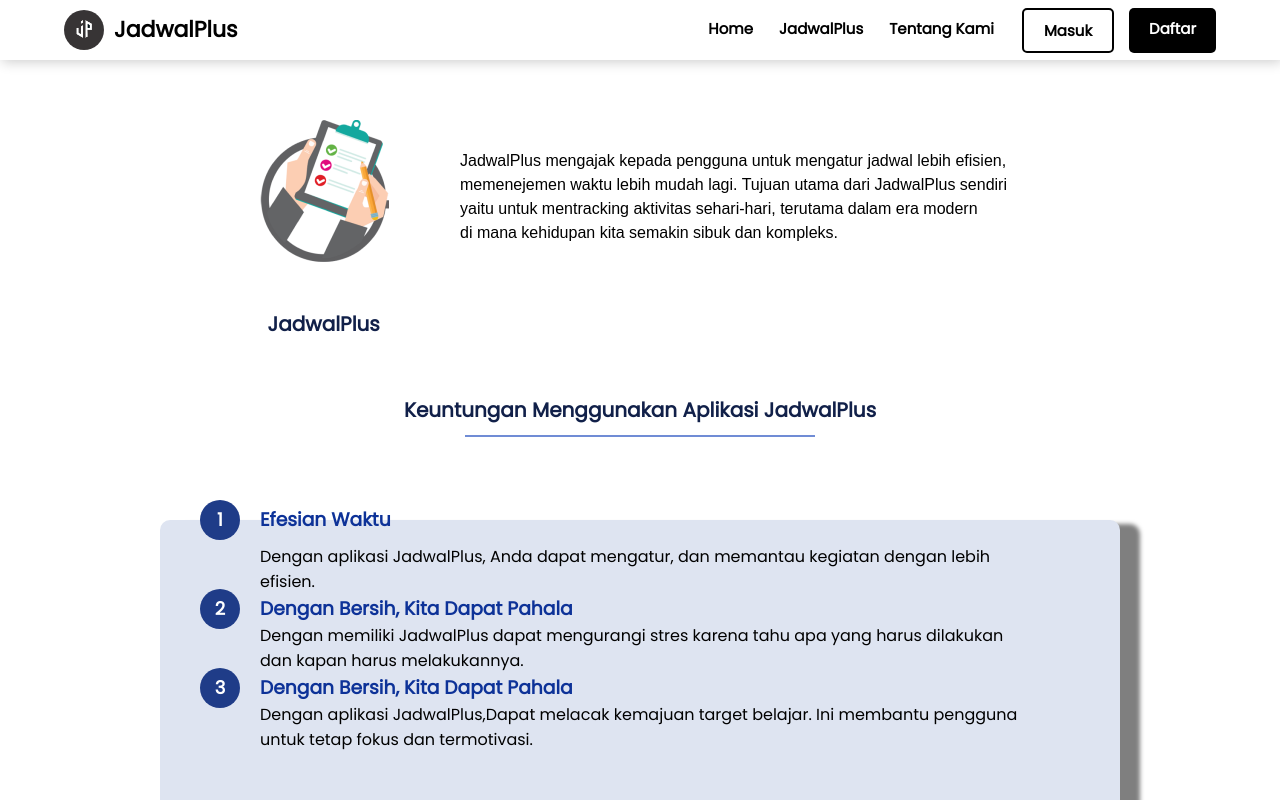
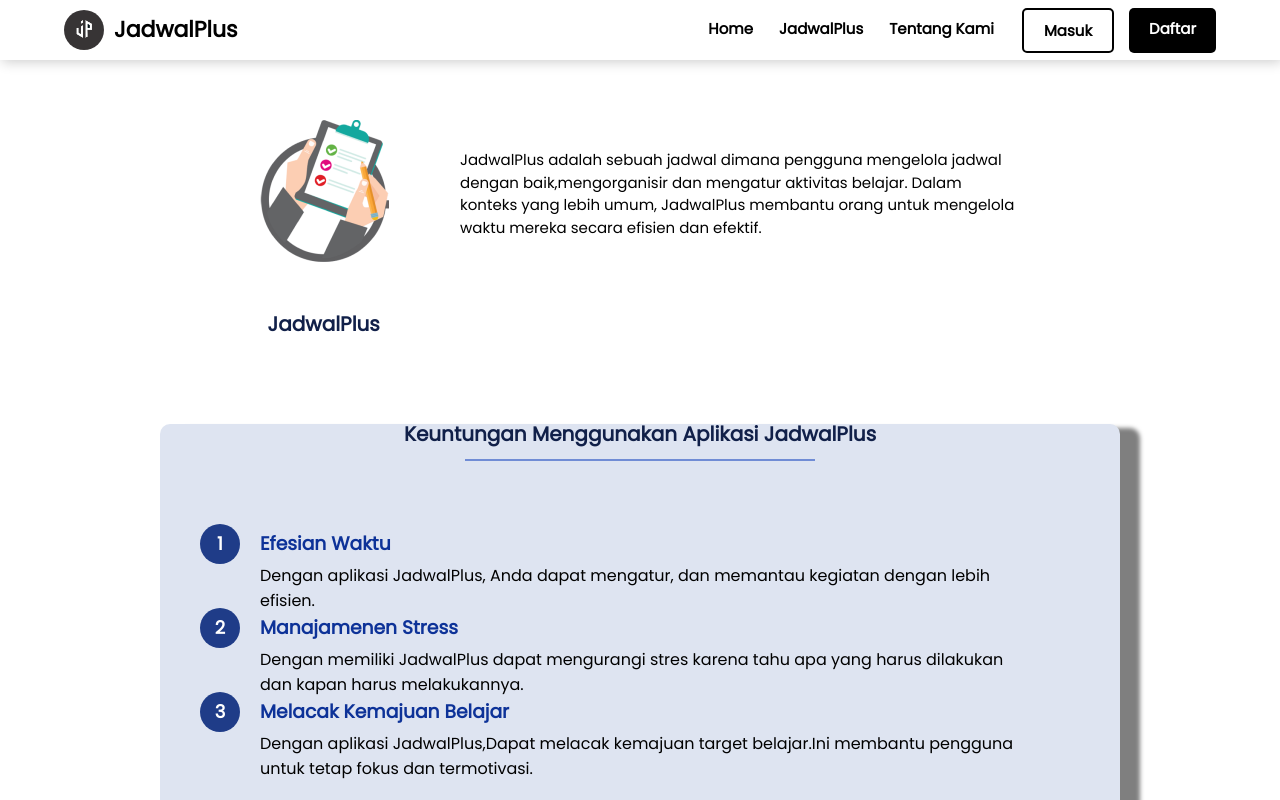
Before and after one commit to rizkyizh/jadwalplus-client, a React (Vite) app: page /JadwalPage in a window 1280 px wide. Shown: the top 800 px of the page. Built offline with nearby package versions, Linux system fonts and the light colour scheme.

Commit message:
membuat editpage dan styling pada halaman tentang kami,jadwalplus

```diff
--- a/src/App.jsx
+++ b/src/App.jsx
@@ -12,6 +12,7 @@ import NavigationBottom from './components/NavigationBottom';
 import AddSchedulePage from './pages/AddSchedulePage';
 import ArsipPage from './pages/ArsipPage';
 import JadwalPage from './pages/JadwalPage';
+import EditPage from './pages/EditPage';
 
 const App = () => {
   // false --> halaman sebelum login
@@ -22,7 +23,7 @@ const App = () => {
 
   if (authUser === false) {
     return (
-      <div>
+      <div className="min-height-100">
         { path !== '/register' && path !== '/login' && <Header /> }
         <main>
           <Routes>
@@ -45,6 +46,7 @@ const App = () => {
         <Route path="/" element={<Beranda />} />
         <Route path="/schedules/arsip" element={<ArsipPage />} />
         <Route path="/schedule/add" element={<AddSchedulePage />} />
+        <Route path="/schedule/edit" element={<EditPage />} />
       </Routes>
       <NavigationBottom />
     </div>
--- a/src/components/Footer.jsx
+++ b/src/components/Footer.jsx
@@ -4,7 +4,7 @@ import './styles/footer.css';
 const Footer = () => {
   return (
     <footer className="copyright-box">
-      <p>&copy; 2023 JadwalPlus. All rights reserved.</p>
+      <p>copy @ 2023 JadwalPlus. All rights reserved.</p>
     </footer>
   );
 };
--- a/src/components/Header.jsx
+++ b/src/components/Header.jsx
@@ -4,7 +4,7 @@ import './styles/header.css';
 
 const Header = () => {
   return (
-    <header>
+    <header className="sticky-top">
       <nav>
         <div className="logo">
           <img src="/image/logo.png" alt="Logo" className="logo-image" />
--- a/src/components/ScheduleItem.jsx
+++ b/src/components/ScheduleItem.jsx
@@ -2,7 +2,7 @@ import React from 'react';
 import PropTypes from 'prop-types';
 import { useDispatch } from 'react-redux';
 import { FaCheckCircle, FaTrashAlt, FaEdit } from 'react-icons/fa';
-import { finishedScheduleActionCreator, deleteScheduleActionCreator } from '../states/schedules/action';
+import { finishedScheduleActionCreator, deleteScheduleActionCreator, editScheduleActionCreator } from '../states/schedules/action';
 import showFormattedDate from '../utils/showFormattedDate';
 
 const ScheduleItem = ({ schedule }) => {
@@ -10,6 +10,10 @@ const ScheduleItem = ({ schedule }) => {
 
   const finishedSchedule = (id) => {
     dispatch(finishedScheduleActionCreator(id));
+  };
+
+  const editSchedule = (id) => {
+    dispatch(editScheduleActionCreator(id));
   };
 
   const deleteSchedule = (id) => {
@@ -34,7 +38,7 @@ const ScheduleItem = ({ schedule }) => {
         <p>{schedule.finished ? 'selesai' : 'belum selesai'}</p>
       </div>
       <div className="container-check">
-        <button type="button" aria-label="edit-btn">
+        <button type="button" aria-label="edit-btn" onClick={() => editSchedule(schedule.id)}>
           <FaEdit className="fa-icon-size" />
         </button>
         <button type="button" aria-label="delete-btn" onClick={() => deleteSchedule(schedule.id)}>
--- a/src/components/styles/footer.css
+++ b/src/components/styles/footer.css
@@ -1,4 +1,4 @@
-footer {
+.copyright-box {
   background-color: black;
   color: #fff;
   text-align: center;
--- a/src/pages/AboutPage.jsx
+++ b/src/pages/AboutPage.jsx
@@ -16,17 +16,9 @@ const AboutPage = () => {
           <h4 className="about-heading">JadwalPlus</h4>
           <p className="about-text">
             JadwalPlus mengajak kepada pengguna untuk mengatur jadwal lebih efisien,
-            {' '}
-            <br />
             memenejemen waktu lebih mudah lagi. Tujuan utama dari JadwalPlus sendiri
-            {' '}
-            <br />
             yaitu untuk mentracking aktivitas sehari-hari, terutama dalam era modern
-            {' '}
-            <br />
             di mana kehidupan kita semakin sibuk dan kompleks.
-            {' '}
-            <br />
           </p>
         </div>
       </div>
@@ -64,9 +56,15 @@ const AboutPage = () => {
               <p>(Front end & UI/UX)</p>
             </div>
             <div className="social-icons">
+              <a href="https://www.instagram.com/munawar_amin2/" target="_blank" rel="noopener noreferrer">
                 <FaInstagram />
+              </a>
+              <a href="https://github.com/RestuMS" target="_blank" rel="noopener noreferrer">
                 <FaGithub />
+              </a>
+              <a href="https://www.linkedin.com/in/restu-muhammad-saputro-402888299/" target="_blank" rel="noopener noreferrer">
                 <FaLinkedin />
+              </a>
             </div>
           </div>
           {/* Kotak 3 */}
@@ -78,8 +76,12 @@ const AboutPage = () => {
             </div>
             <div className="social-icons">
               <FaInstagram />
+              <a href="https://github.com/adelintang" target="_blank" rel="noopener noreferrer">
                 <FaGithub />
+              </a>
+              <a href="https://www.linkedin.com/in/ade-lintang-permono-2b4a0b29a/" target="_blank" rel="noopener noreferrer">
                 <FaLinkedin />
+              </a>
             </div>
           </div>
           {/* Kotak 4 */}
@@ -91,8 +93,12 @@ const AboutPage = () => {
             </div>
             <div className="social-icons">
               <FaInstagram />
+              <a href="https://github.com/blueskye16" target="_blank" rel="noopener noreferrer">
                 <FaGithub />
+              </a>
+              <a href="https://www.linkedin.com/in/fabianus-kevin-406285231/" target="_blank" rel="noopener noreferrer">
                 <FaLinkedin />
+              </a>
             </div>
           </div>
           {/* Kotak 5 */}
--- /dev/null
+++ b/src/pages/EditPage.jsx
@@ -0,0 +1,68 @@
+import React from 'react';
+import { useDispatch } from 'react-redux';
+import useInput from '../hooks/useInput';
+import { editScheduleActionCreator } from '../states/schedules/action';
+import './styles/addSchedule.css';
+
+const EditSchedulePage = () => {
+  const [schedule, setSchedule] = useInput('');
+  const [dateTime, setDateTime] = useInput('');
+
+  const dispatch = useDispatch();
+
+  const submitHandler = (event) => {
+    event.preventDefault();
+
+    const id = +new Date();
+    const createdAt = new Date().toISOString();
+    const finished = false;
+    const formatDateTime = new Date(dateTime).toISOString();
+
+    dispatch(editScheduleActionCreator({
+      schedule, dateTime: formatDateTime, id, createdAt, finished,
+    }));
+
+    setSchedule('');
+    setDateTime('');
+  };
+
+  const minToday = () => {
+    return new Date().toISOString().split('T')[0];
+  };
+
+  return (
+    <form
+      className="user-info-container bgimage"
+      onSubmit={submitHandler}
+    >
+      <div className="site-name">Edit Jadwal Baru</div>
+      <div className="red-box">
+        <div className="input-container">
+          <input
+            type="text"
+            id="username"
+            name="username"
+            placeholder="Judul Jadwal"
+            value={schedule}
+            onChange={(e) => setSchedule(e.target.value)}
+          />
+        </div>
+        <div className="input-container">
+          <input
+            type="date"
+            id="tanggal"
+            name="tanggal"
+            min={minToday()}
+            value={dateTime}
+            onChange={(e) => setDateTime(e.target.value)}
+          />
+        </div>
+        <div className="button-container">
+          <button id="simpanButton" className="save-button" type="submit">SIMPAN</button>
+        </div>
+      </div>
+    </form>
+  );
+};
+
+export default EditSchedulePage;
--- a/src/pages/JadwalPage.jsx
+++ b/src/pages/JadwalPage.jsx
@@ -15,35 +15,28 @@ const JadwalPage = () => {
           <div className="center-box" />
           <h4 className="about-heading">JadwalPlus</h4>
           <p className="about-text">
-            JadwalPlus mengajak kepada pengguna untuk mengatur jadwal lebih efisien,
-            {' '}
-            <br />
-            memenejemen waktu lebih mudah lagi. Tujuan utama dari JadwalPlus sendiri
-            {' '}
-            <br />
-            yaitu untuk mentracking aktivitas sehari-hari, terutama dalam era modern
-            {' '}
-            <br />
-            di mana kehidupan kita semakin sibuk dan kompleks.
-            {' '}
-            <br />
+            JadwalPlus adalah sebuah jadwal dimana pengguna  mengelola jadwal
+            dengan baik,mengorganisir dan mengatur aktivitas belajar.
+            Dalam konteks
+            yang lebih umum, JadwalPlus membantu orang
+            untuk mengelola waktu mereka secara efisien dan efektif.
           </p>
           <div>
             <h2>Keuntungan Menggunakan Aplikasi JadwalPlus</h2>
             <h3 data-section-counter="1">Efesian Waktu</h3>
-            <p1>
+            <p1 className="text1">
               Dengan aplikasi JadwalPlus, Anda dapat mengatur,
               dan memantau kegiatan dengan lebih efisien.
             </p1>
-            <h3 data-section-counter="2">Dengan Bersih, Kita Dapat Pahala</h3>
+            <h3 data-section-counter="2">Manajamenen Stress</h3>
             <p1>
               Dengan memiliki JadwalPlus dapat mengurangi stres karena tahu apa yang harus dilakukan
               dan kapan harus melakukannya.
             </p1>
-            <h3 data-section-counter="3">Dengan Bersih, Kita Dapat Pahala</h3>
+            <h3 data-section-counter="3">Melacak Kemajuan Belajar</h3>
             <p1>
-              Dengan aplikasi JadwalPlus,Dapat melacak kemajuan target belajar.
-              Ini membantu pengguna untuk tetap fokus dan termotivasi.
+              Dengan aplikasi JadwalPlus,Dapat melacak kemajuan target belajar.Ini membantu pengguna
+              untuk tetap fokus dan termotivasi.
             </p1>
           </div>
         </div>
--- a/src/pages/styles/Jadwal.css
+++ b/src/pages/styles/Jadwal.css
@@ -2,7 +2,7 @@ h2 {
     color: #112049;
     font-size: 20px;
     line-height: 30px;
-    margin-top: 150px;
+    margin-top: 180px;
     text-align: center;
     margin-bottom: 80px;
     position: relative;
@@ -46,25 +46,31 @@ h2 {
   }
 
   h3[data-section-counter="1"] {
-    margin-bottom: 10px;
+    margin-bottom: 5px;
+  }
+
+  h3[data-section-counter="2"] {
+      margin-bottom: 5px;
+  }
+
+  h3[data-section-counter="3"] {
+      margin-bottom: 5px;
   }
 
   .p1 {
     font-family: 'Quicksand', sans-serif;
     text-align: center;
-    line-height: 1.5;
-    margin: 10px 0px;
+    line-height: 5;
     margin-left: 80px; /* You may adjust this margin if needed */
     color: black;
-    margin-top: 1px;
   }
 
   .center-box {
     width: 75%; /* Sesuaikan ukuran kotak sesuai kebutuhan Anda */
-    height: 70%; /* Sesuaikan ukuran kotak sesuai kebutuhan Anda */
+    height: 60%; /* Sesuaikan ukuran kotak sesuai kebutuhan Anda */
     background-color: red;
     position: absolute;
-    top: 100%;
+    top: 83%;
     left: 50%;
     transform: translate(-50%, -50%);
     z-index: -1;
@@ -72,3 +78,8 @@ h2 {
     background: #DEE4F1;
     box-shadow: 20px 4px 4px 0px rgba(0, 0, 0, 0.50);
   }
+
+  .about-text{
+    font-family: 'Poppins', sans-serif;
+    font-size: 15px;
+  }
--- a/src/states/schedules/action.js
+++ b/src/states/schedules/action.js
@@ -3,6 +3,7 @@ const ActionType = {
   SCHEDULES_RECEIVE: 'SCHEDULES_RECEIVE',
   SCHEDULES_FINISHED: 'SCHEDULES_FINISHED',
   SCHEDULES_DELETE: 'SCHEDULES_DELETE',
+  SCHEDULES_EDIT: 'SCHEDULES_EDIT',
   SCHEDULES_UPDATE: 'SCHEDULES_UPDATE',
 };
 
@@ -18,6 +19,15 @@ const receiveSchedulesActionCreator = (schedules) => {
 const addScheduleActionCreator = (schedule) => {
   return {
     type: ActionType.SCHEDULES_ADD,
+    payload: {
+      schedule,
+    },
+  };
+};
+
+const editScheduleActionCreator = (schedule) => {
+  return {
+    type: ActionType.SCHEDULES_EDIT,
     payload: {
       schedule,
     },
@@ -59,5 +69,6 @@ export {
   finishedScheduleActionCreator,
   deleteScheduleActionCreator,
   updateScheduleActionCreator,
+  editScheduleActionCreator,
   ActionType,
 };
--- a/src/styles/index.css
+++ b/src/styles/index.css
@@ -76,3 +76,10 @@ body {
 .bg-gray {
   color: #aaa;
 }
+
+.sticky-top {
+  position: sticky;
+  top: 0;
+  background-color: white;
+  z-index: 3;
+}
```
Also changed, not shown: 1 other file (tests, documents, lock files or other folders). Lines whose indentation alone changed are shown as unchanged.
